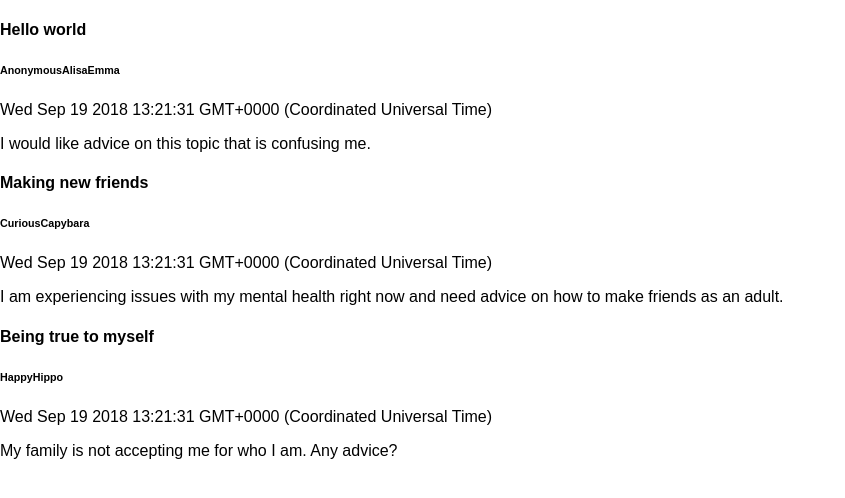
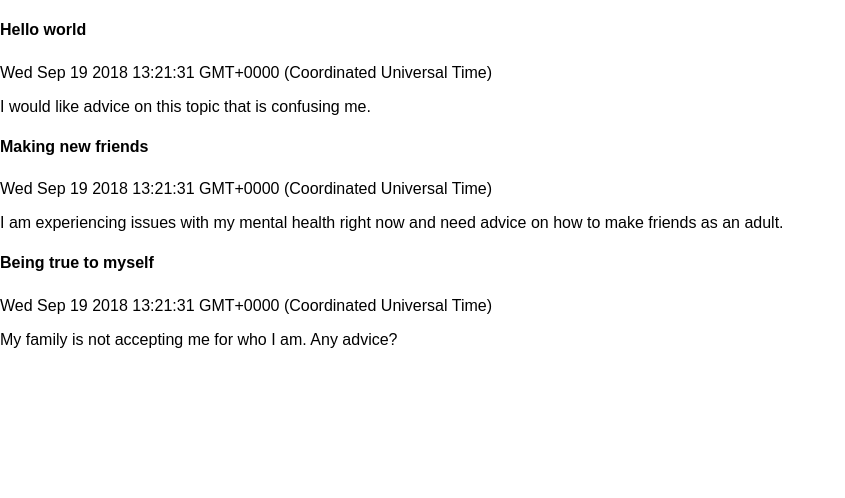
Before and after one commit to nikau-2018/the-va, a React app in the folder client/: page /#/ in a window 1280 px wide. Shown: the top 498 px of the page, without its empty margins (0-845 px from the left). Built offline with nearby package versions, Linux system fonts and the light colour scheme; no server answers.

Commit message:
Changed 'username' to 'display_name'

```diff
--- a/client/src/components/Post.jsx
+++ b/client/src/components/Post.jsx
@@ -3,7 +3,7 @@ import React from 'react'
 const Post = ({post}) => (
   <div>
     <h4>{post.title}</h4>
-    <h6>{post.username}</h6>
+    <h6>{post.display_name}</h6>
     <p>{Date(post.date)}</p>
     <p>{post.body}</p>
   </div>
```
